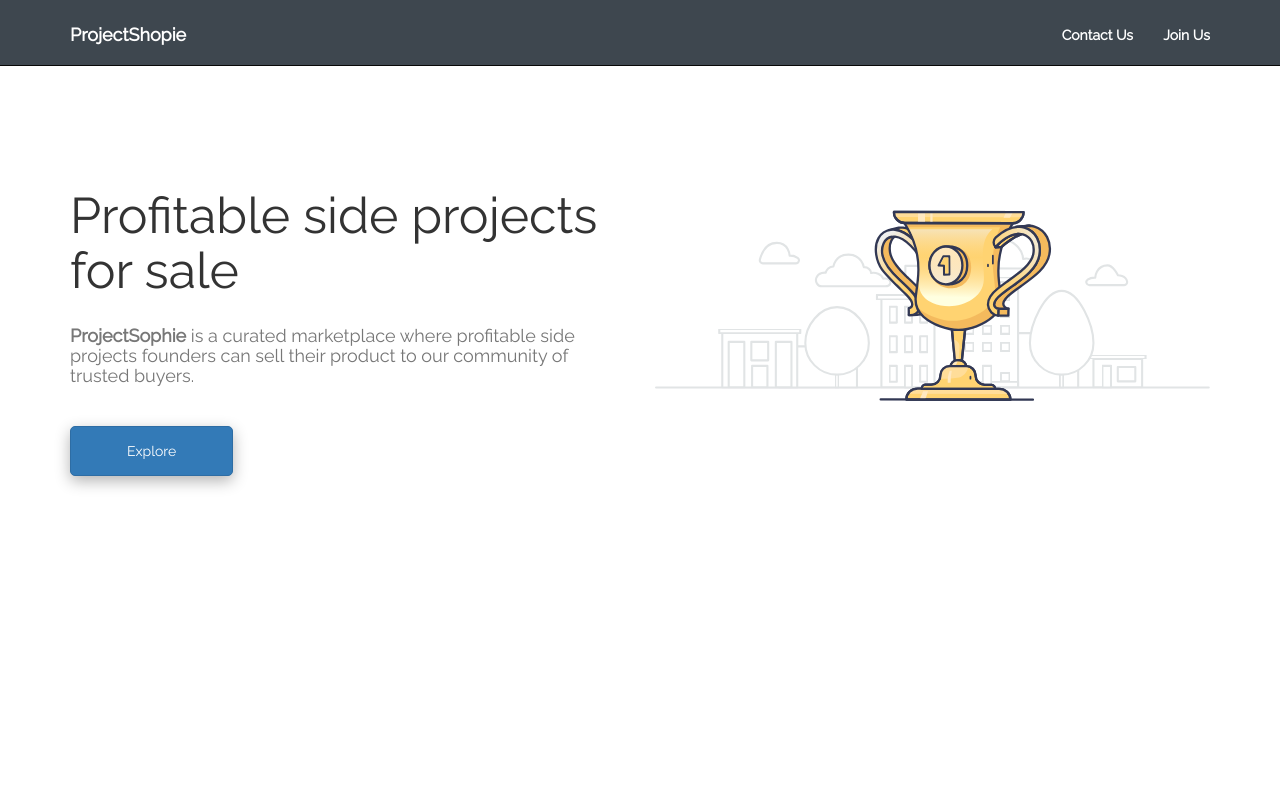
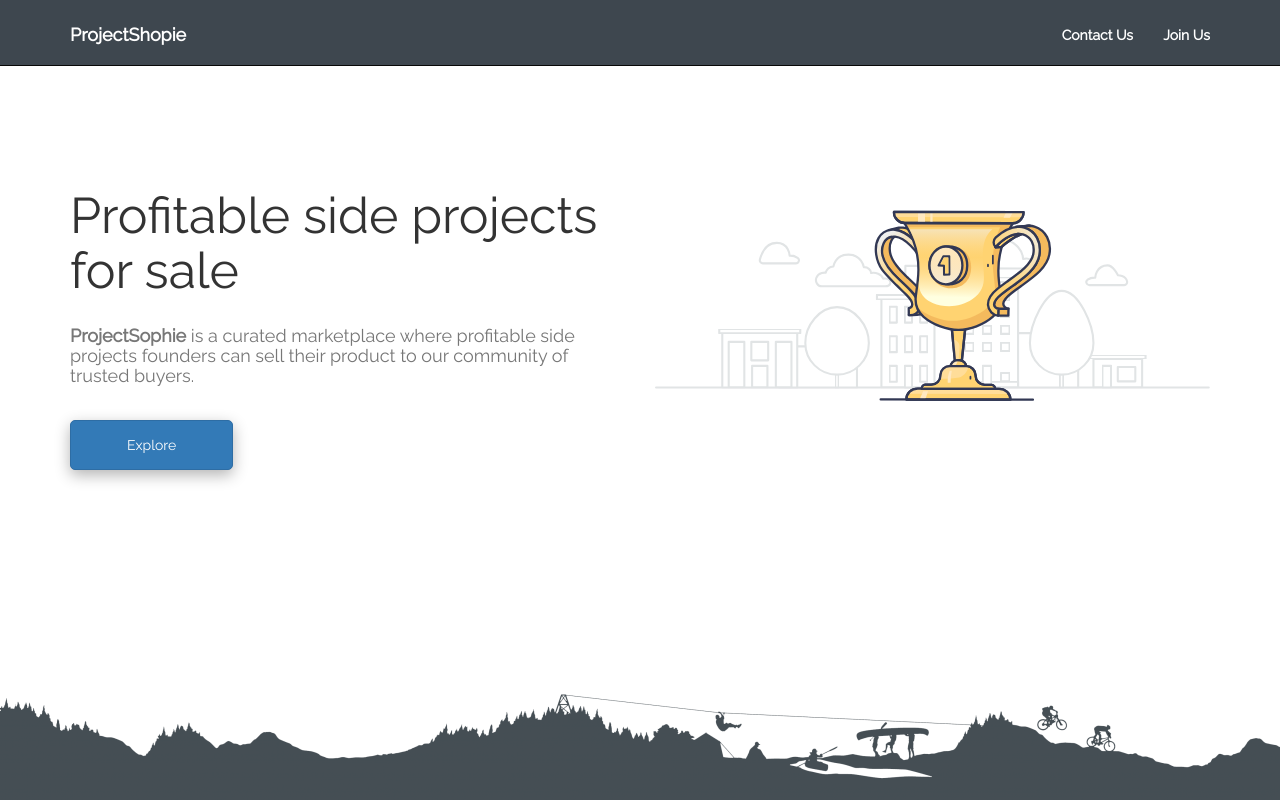
Before and after one commit to Pankajtanwarbanna/ProjectShopie, a website: page public/app/views/index.html at #!/sell-project in a window 1280 px wide. Drawn offline with nearby package versions, Linux system fonts and the light colour scheme; some packages are replaced by stand-ins of ours; files that its build step writes are made by us from their sources.

Commit message:
Home page styling added and some extra features added

```diff
--- a/public/app/views/index.html
+++ b/public/app/views/index.html
@@ -72,13 +72,17 @@
                 </nav>
 
                 <div class="container" ng-show="main.home">
-                    <div class="row">
-                        <div class="col-sm-6" style="margin-top: 12em">
+                    <div class="row bottom-footer">
+                        <div class="col-sm-6" style="margin-top: 12em;">
                             <h1 style="font-size: 5rem;">Profitable side projects for sale</h1>
                             <h4 style="padding-top: 1em" class="text-muted">
                                 <b>ProjectSophie</b> is a curated marketplace where profitable side projects founders
                                 can sell their product to our community of trusted buyers.
                             </h4>
+                            <br>
+                            <a href="/explore">
+                                <button class="btn btn-primary explore"> Explore</button>
+                            </a>
                         </div>
                         <div class="col-sm-6" style="margin-top: 15em">
                             <img src="assets/images/winning.svg" style="width: 100%;"/>
@@ -90,9 +94,9 @@
                             <br>
                         </div>
                     </div>
-                    <a href="/explore">
-                        <button class="btn btn-primary explore"> Explore</button>
-                    </a>
+                    <nav class="navbar-fixed-bottom">
+                        <img src="assets/images/footer.png" style="filter: grayscale(90%);"/>
+                    </nav>
                 </div>
 
                 <!-- Angular view -->
--- a/public/assets/css/style.css
+++ b/public/assets/css/style.css
@@ -135,6 +135,9 @@
 .line {
     display: block;
 }
+.bottom-footer {
+    margin-bottom: 12em;
+}
 @media screen and (min-width: 480px) {
 
 }
```
Also changed, not shown: public/app/views/users/project.html (+1 -1 lines), public/app/views/users/userProfile.html (+2 -2 lines), public/assets/images/footer.png (added).
